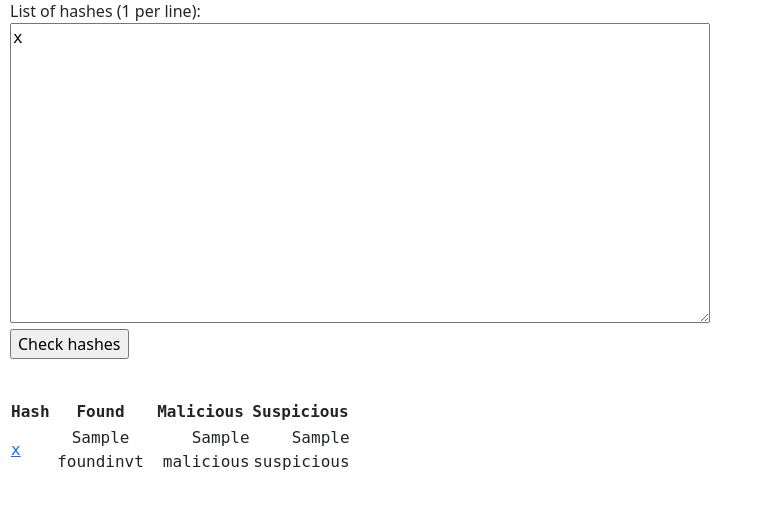
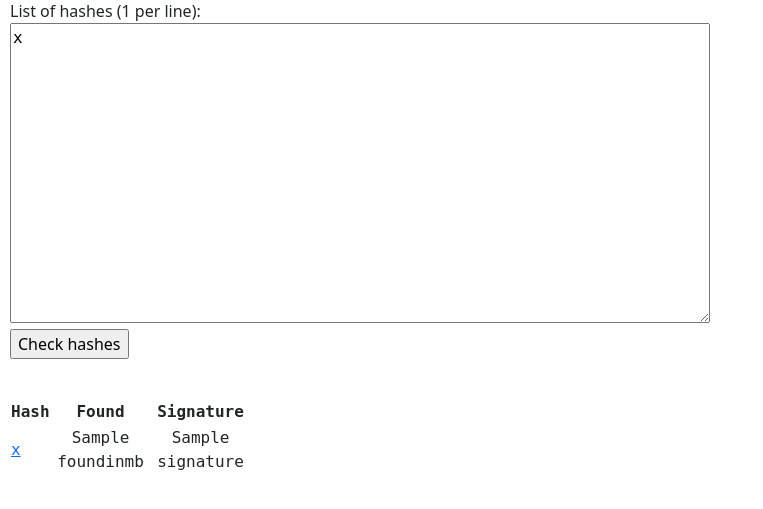
Before and after one commit to wikijm/deephunter, a Django app: template extensions/templates/malwarebazaarhashchecker.html in a window 1280 px wide. Shown: the part 177-686 px from the top of the page, without its empty margins (0-763 px from the left). Run offline with Django 3.2, Linux system fonts and the light colour scheme; the template is opened without the code that fills it: most values are stand-ins (such as "Sample title", 1, 10 or a date in 2020); parts of the project's set-up code (start-up, migrations or seed data) failed here and were passed over; some libraries are stand-ins or nearby versions.

Commit message:
FR #99 - Implement MalwareBazaar extension

```diff
--- a/extensions/templates/malwarebazaarhashchecker.html
+++ b/extensions/templates/malwarebazaarhashchecker.html
@@ -17,15 +17,13 @@
 	<tr>
 		<th>Hash</th>
 		<th class="vtcenter">Found</th>
-		<th class="vtcenter">Malicious</th>
-		<th class="vtcenter">Suspicious</th>
+		<th class="vtcenter">Signature</th>
 	</tr>
 	{% for hash in output %}
 		<tr>
 			<td><a href="https://bazaar.abuse.ch/sample/{{ hash.hash }}/" target="_blank">{{ hash.hash }}</a></td>
-			<td class="vtcenter">{{ hash.foundinvt }}</td>
-			<td class="vtright">{{ hash.malicious }}</td>
-			<td class="vtright">{{ hash.suspicious }}</td>
+			<td class="vtcenter">{{ hash.foundinmb }}</td>
+			<td class="vtcenter">{{ hash.signature }}</td>
 		</tr>
 	{% endfor %}
 </table>
--- a/extensions/urls.py
+++ b/extensions/urls.py
@@ -5,5 +5,6 @@ urlpatterns = [
     path('vthashchecker', views.vthashchecker, name='vthashchecker'),
     path('vtipchecker', views.vtipchecker, name='vtipchecker'),
     path('loldriverhashchecker', views.loldriverhashchecker, name='loldriverhashchecker'),
+    path('malwarebazaarhashchecker', views.malwarebazaarhashchecker, name='malwarebazaarhashchecker'),
     path('whois', views.whois, name='whois'),
 ]
--- a/qm/templates/base.html
+++ b/qm/templates/base.html
@@ -39,6 +39,8 @@
 							<ul>
 								<li><a class="{{ request.path|isactiveurl:"/extensions/vthashchecker" }}" href="/extensions/vthashchecker">VirusTotal Hash Checker</a></li>
 								<li><a class="{{ request.path|isactiveurl:"/extensions/vtipchecker" }}" href="/extensions/vtipchecker">VirusTotal IP Checker</a></li>
+								<li><a class="{{ request.path|isactiveurl:"/extensions/malwarebazaarhashchecker" }}" href="/extensions/malwarebazaarhashchecker">MalwareBazaar Hash Check</a></li>
+
 								<li><a class="{{ request.path|isactiveurl:"/extensions/loldriverhashchecker" }}" href="/extensions/loldriverhashchecker">LOL Driver Hash Checker</a></li>
 								<li><a class="{{ request.path|isactiveurl:"/extensions/whois" }}" href="/extensions/whois">Whois</a></li>
 							</ul>
--- a/static/commit_id.txt
+++ b/static/commit_id.txt
@@ -1 +1 @@
-40d754f053c66418a4d00627dc53cb9326dd27ae
+d0efd5ec728a790836a07e86020db6317df8e3d1
```
Also changed, not shown: extensions/views.py (+19 -10 lines), 2 other files.
